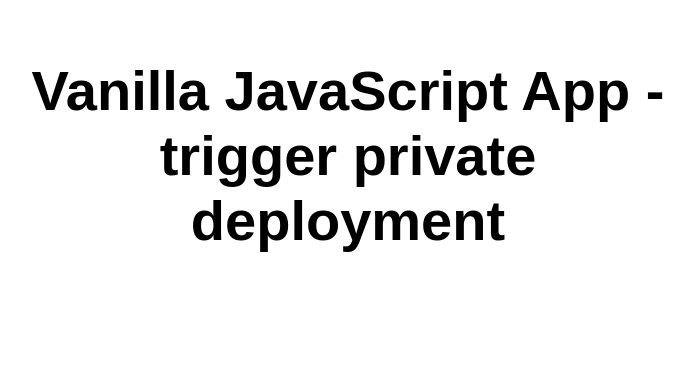
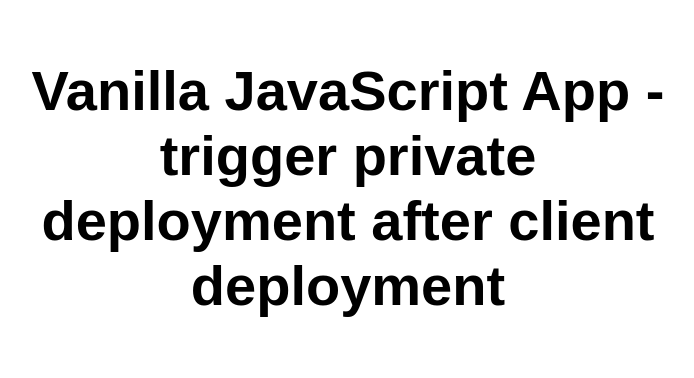
Before and after one commit to cmriachi/vanillabasic2, a website: page src/index.html in a window 1280 px wide. Shown: the whole page, without its empty margins (292-986 px from the left). Drawn offline with Linux system fonts and the light colour scheme.

Commit message:
Update index.html

```diff
--- a/src/index.html
+++ b/src/index.html
@@ -10,7 +10,7 @@
 
 <body>
   <main>
-    <h1>Vanilla JavaScript App - trigger private deployment</h1>
+    <h1>Vanilla JavaScript App - trigger private deployment after client deployment</h1>
   </main>
 </body>
 
```
